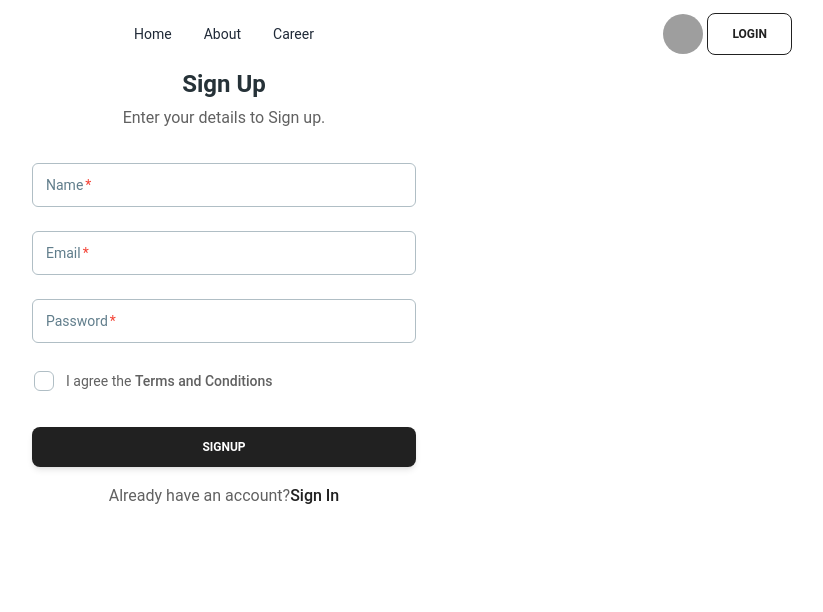
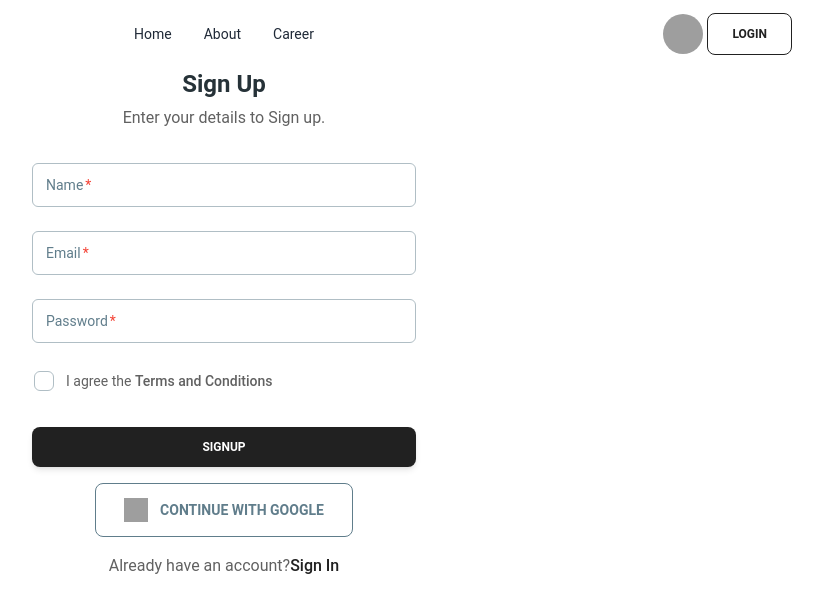
Before and after one commit to swapond/the-dragon-news-react-firebase, a React (Vite) app: page /signup in a window 1280 px wide. Shown: the top 612 px of the page, without its empty margins (416-1239 px from the left). Built offline with nearby package versions, Linux system fonts and the light colour scheme; no server answers; grey boxes are pictures that could not be loaded.

Commit message:
added social login plugins

```diff
--- a/src/pages/Login/Login.jsx
+++ b/src/pages/Login/Login.jsx
@@ -1,7 +1,6 @@
 import React, { useContext, useState } from "react";
 import { Card, Input, Button, Typography } from "@material-tailwind/react";
 import Navbar from "../shared/Navbar/Navbar";
-import { signInWithEmailAndPassword } from "firebase/auth";
 import { Link } from "react-router-dom";
 import { AuthContext } from "../../providers/AuthProvider";
 
@@ -9,6 +8,7 @@ function Login() {
   const { signInUser } = useContext(AuthContext);
   const [error, setError] = useState(null);
   const [success, setSuccess] = useState(null);
+  const { logInWithGoogle } = useContext(AuthContext);
 
   const handleLogin = (e) => {
     e.preventDefault();
@@ -27,6 +27,19 @@ function Login() {
         setSuccess(`Sign in successfully`);
       })
       .catch((error) => setError(error.code));
+  };
+
+  const handleSignInWithGoogle = () => {
+    setError(null);
+    setSuccess(null);
+
+    logInWithGoogle()
+      .then(() => {
+        setSuccess("Sign up with Google successfully");
+      })
+      .catch((error) => {
+        setError(error.code);
+      });
   };
 
   return (
@@ -68,6 +81,25 @@ function Login() {
           <Button type="submit" className="mt-6" fullWidth>
             Login
           </Button>
+
+          {/* Social Logins */}
+          <div className="flex flex-col items-center gap-4 mt-4">
+            <Button
+              onClick={handleSignInWithGoogle}
+              size="lg"
+              variant="outlined"
+              color="blue-gray"
+              className="flex items-center gap-3"
+            >
+              <img
+                src="https://www.material-tailwind.com/icons/google.svg"
+                alt="metamask"
+                className="h-6 w-6"
+              />
+              Continue with Google
+            </Button>
+          </div>
+
           <Typography color="gray" className="mt-4 text-center font-normal">
             Don't have an account?
             <Link className="font-medium text-gray-900" to={"/signup"}>
--- a/src/pages/SignUp/SignUp.jsx
+++ b/src/pages/SignUp/SignUp.jsx
@@ -12,7 +12,7 @@ import { Link } from "react-router-dom";
 import { AuthContext } from "../../providers/AuthProvider";
 
 function SignUp() {
-  const { createUser } = useContext(AuthContext);
+  const { createUser, logInWithGoogle } = useContext(AuthContext);
   const [error, setError] = useState(null);
   const [success, setSuccess] = useState(null);
 
@@ -34,6 +34,19 @@ function SignUp() {
         setSuccess(`Sign up successfully`);
       })
       .catch((error) => setError(error.code));
+  };
+
+  const handleSignInWithGoogle = () => {
+    setError(null);
+    setSuccess(null);
+
+    logInWithGoogle()
+      .then(() => {
+        setSuccess("Sign up with Google successfully");
+      })
+      .catch((error) => {
+        setError(error.code);
+      });
   };
 
   return (
@@ -95,6 +108,24 @@ function SignUp() {
           <Button type="submit" className="mt-6" fullWidth>
             SignUp
           </Button>
+          {/* Social Logins */}
+          <div className="flex flex-col items-center gap-4 mt-4">
+            <Button
+              onClick={handleSignInWithGoogle}
+              size="lg"
+              variant="outlined"
+              color="blue-gray"
+              className="flex items-center gap-3"
+            >
+              <img
+                src="https://www.material-tailwind.com/icons/google.svg"
+                alt="metamask"
+                className="h-6 w-6"
+              />
+              Continue with Google
+            </Button>
+          </div>
+
           <Typography color="gray" className="mt-4 text-center font-normal">
             Already have an account?
             <Link className="font-medium text-gray-900" to={"/login"}>
--- a/src/providers/AuthProvider.jsx
+++ b/src/providers/AuthProvider.jsx
@@ -5,6 +5,8 @@ import {
   onAuthStateChanged,
   signInWithEmailAndPassword,
   signOut,
+  signInWithPopup,
+  GoogleAuthProvider,
 } from "firebase/auth";
 
 export const AuthContext = createContext(null);
@@ -26,6 +28,12 @@ function AuthProvider({ children }) {
     return signOut(auth);
   };
 
+  //   social logins
+  const logInWithGoogle = () => {
+    const provider = new GoogleAuthProvider();
+    return signInWithPopup(auth, provider);
+  };
+
   //   Observe auth state change
   useEffect(() => {
     const unSubscribe = onAuthStateChanged(auth, (currentUser) => {
@@ -40,7 +48,14 @@ function AuthProvider({ children }) {
     };
   }, []);
 
-  const authInfo = { user, loading, createUser, signInUser, logOutUser };
+  const authInfo = {
+    user,
+    loading,
+    createUser,
+    signInUser,
+    logOutUser,
+    logInWithGoogle,
+  };
 
   return (
     <AuthContext.Provider value={authInfo}>{children}</AuthContext.Provider>
```
